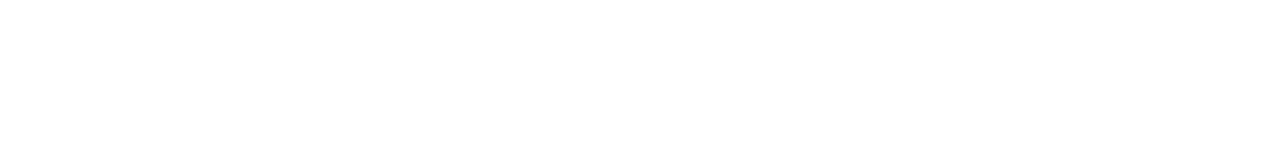
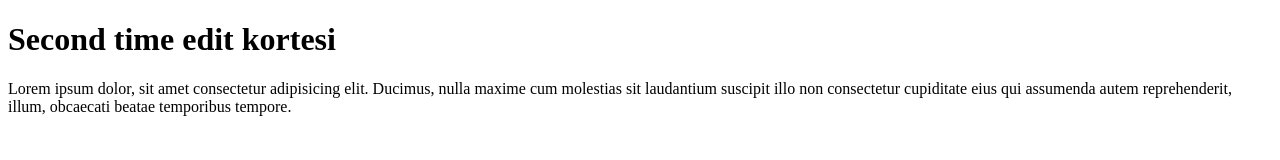
Before and after one commit to tanzimine/My-first-git-repo, a plain HTML site: page index.html in a window 1280 px wide. Drawn offline with Linux system fonts and the light colour scheme.

```diff
--- a/index.html
+++ b/index.html
@@ -5,6 +5,9 @@
     <meta http-equiv="X-UA-Compatible" content="IE=edge">
     <meta name="viewport" content="width=device-width, initial-scale=1.0">
     <title>Yo welcome to my first github repo</title>
+
+    <h1>Second time edit kortesi</h1>
+    <p>Lorem ipsum dolor, sit amet consectetur adipisicing elit. Ducimus, nulla maxime cum molestias sit laudantium suscipit illo non consectetur cupiditate eius qui assumenda autem reprehenderit, illum, obcaecati beatae temporibus tempore.</p>
 </head>
 <body>
 
```
